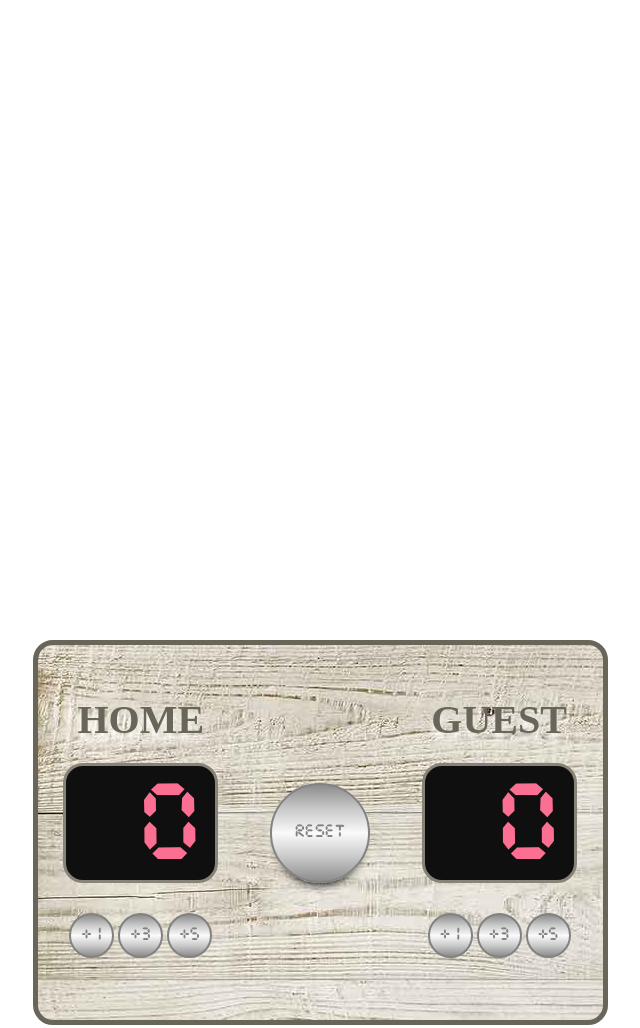
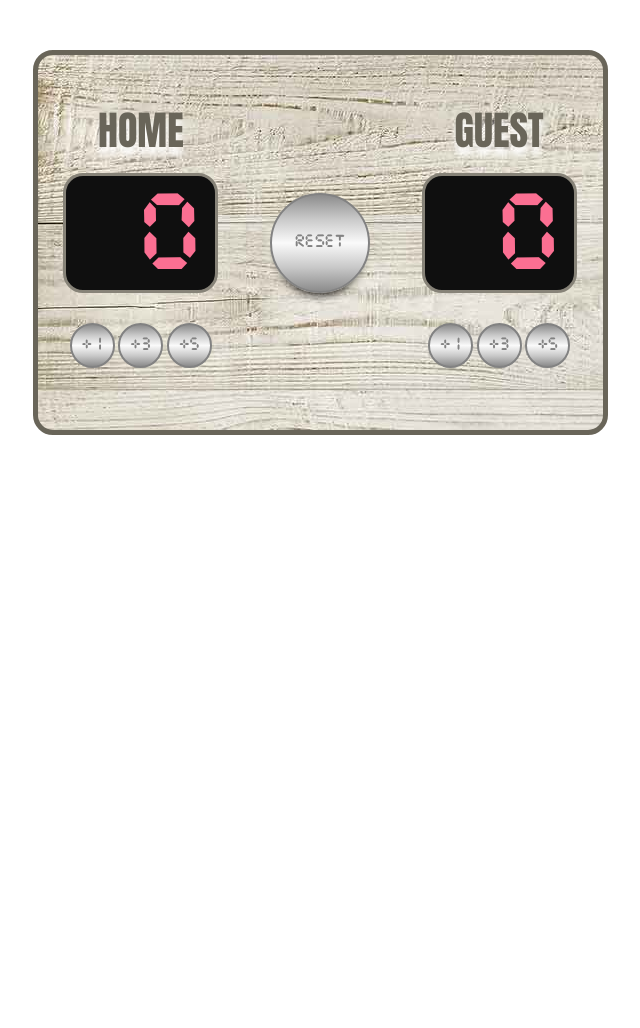
Before and after one commit to yuzudango/score-board, a plain HTML site: page index.html in a window 1280 px wide. Shown: the top 1028 px of the page, without its empty margins (320-960 px from the left). After the commit the page ends 800 px from the top, so only its background shows below. Drawn offline with nearby package versions, Linux system fonts and the light colour scheme.

Commit message:
Update index.css
body { margin } changed
body { font-family } added

```diff
--- a/index.css
+++ b/index.css
@@ -1,9 +1,12 @@
-@font-face { font-family: CursedTimer; src: url('./fonts/CursedTimer.ttf'); }
+@font-face {
+  font-family: CursedTimer;
+  src: url("./fonts/CursedTimer.ttf");
+}
 
 body {
-    background: url($1);
-    margin: 0;
+  margin: 50px auto;
   text-align: center;
+  font-family: Impact, Haettenschweiler, "Arial Narrow Bold", sans-serif;
 }
 
 h3 {
@@ -29,7 +32,7 @@ h3 {
   display: flex;
   justify-content: space-around;
   align-items: center;
-    margin: 50% auto;
+  margin: auto;
   width: 575px;
   height: 385px;
 
@@ -56,7 +59,6 @@ h3 {
   border-radius: 20px;
 }
 
-
 .score {
   font-family: CursedTimer, sans-serif;
   font-size: 6rem;
```
Lines whose indentation alone changed are shown as unchanged.
